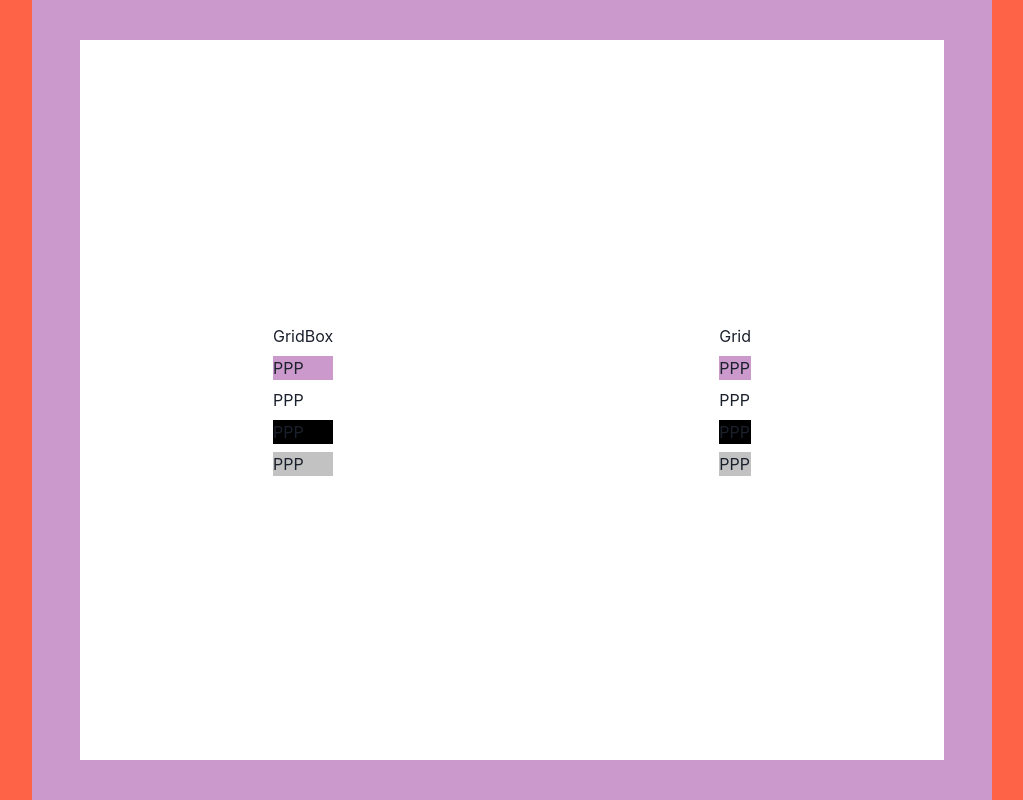
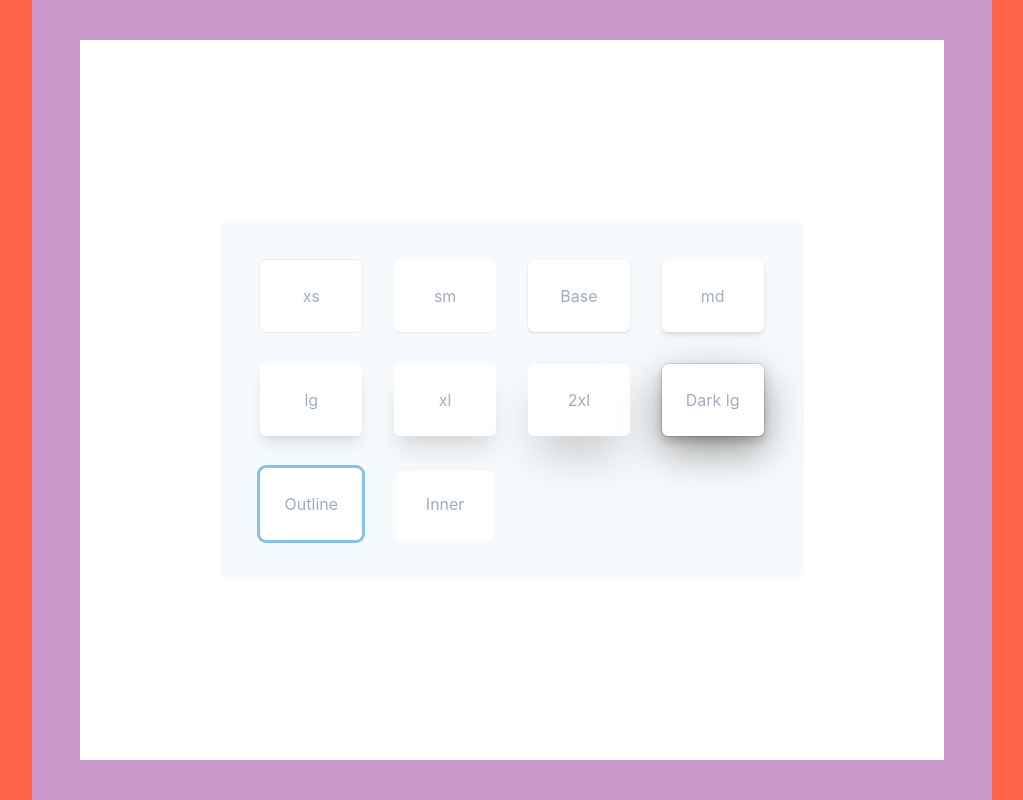
Before and after one commit to Liriali4/Chakra_UI, a React (Create React App) app: page / in a window 1280 px wide. Shown: the whole page, without its empty margins (128-1151 px from the left). Built offline with nearby package versions, Linux system fonts and the light colour scheme.

Commit message:
testando sombras em boxs

```diff
--- a/src/App.js
+++ b/src/App.js
@@ -1,5 +1,5 @@
 import * as React from 'react'
-import { Box, ChakraProvider, Flex, Grid, Text } from '@chakra-ui/react'
+import { Box, Button, ChakraProvider, Flex, Grid, SimpleGrid, Text } from '@chakra-ui/react'
 
 
 function App() {
@@ -29,23 +29,47 @@ function App() {
             w="90%"
             h="90%"
           >
-
-        <Box display="grid" gridGap={2} gridAutoFlow="row dense">
-          GridBox
-         <Box bg="#c9c">PPP</Box>
-         <Box bg="#fff">PPP</Box>
-         <Box bg="#000">PPP</Box>
-         <Box bg="#c2c2c2">PPP</Box>
-        </Box>
-
-        <Grid gap={2} autoFlow="row dense">
-          Grid
-          <Box bg="#c9c">PPP</Box>
-         <Box bg="#fff">PPP</Box>
-         <Box bg="#000">PPP</Box>
-         <Box bg="#c2c2c2">PPP</Box>
-        </Grid>
-  </Flex>
+            <SimpleGrid
+              bg='gray.50'
+              columns={{ sm: 2, md: 4 }}
+              spacing='8'
+              p='10'
+              textAlign='center'
+              rounded='lg'
+              color='gray.400'
+            >
+              <Box boxShadow='xs' p='6' rounded='md' bg='white'>
+                xs
+              </Box>
+              <Box boxShadow='sm' p='6' rounded='md' bg='white'>
+                sm
+              </Box>
+              <Box boxShadow='base' p='6' rounded='md' bg='white'>
+                Base
+              </Box>
+              <Box boxShadow='md' p='6' rounded='md' bg='white'>
+                md
+              </Box>
+              <Box boxShadow='lg' p='6' rounded='md' bg='white'>
+                lg
+              </Box>
+              <Box boxShadow='xl' p='6' rounded='md' bg='white'>
+                xl
+              </Box>
+              <Box boxShadow='2xl' p='6' rounded='md' bg='white'>
+                2xl
+              </Box>
+              <Box boxShadow='dark-lg' p='6' rounded='md' bg='white'>
+                Dark lg
+              </Box>
+              <Box boxShadow='outline' p='6' rounded='md' bg='white'>
+                Outline
+              </Box>
+              <Box boxShadow='inner' p='6' rounded='md' bg='white'>
+                Inner
+              </Box>
+            </SimpleGrid>
+          </Flex>
         </Box>
       </Box>
     </ChakraProvider>
```
